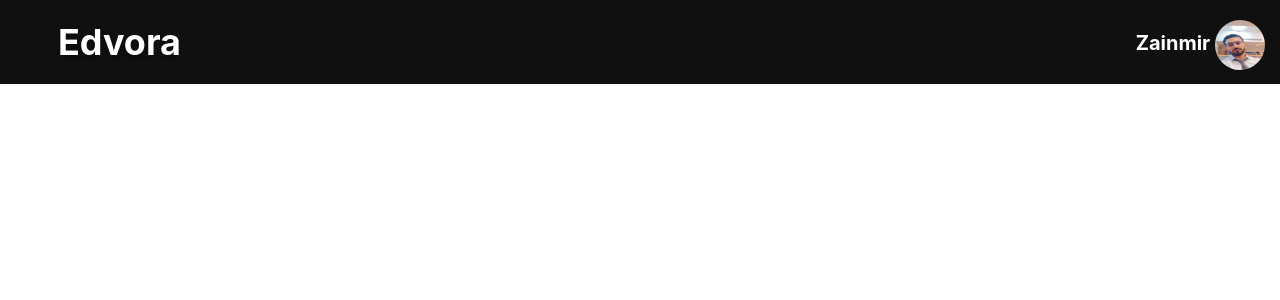
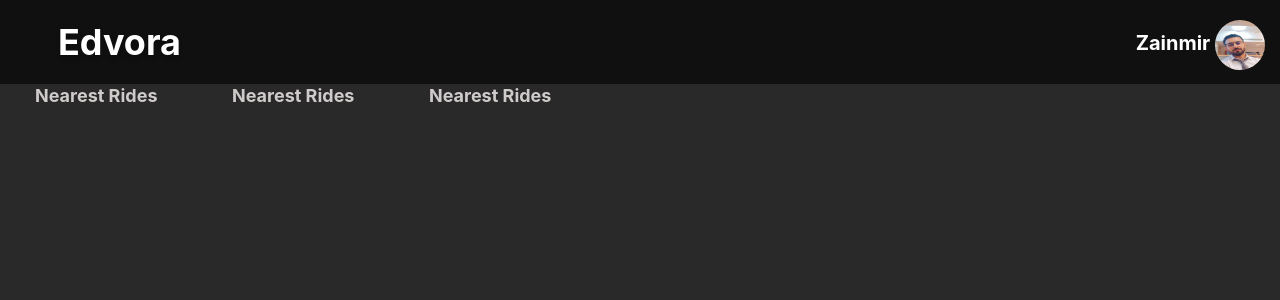
Before and after one commit to Zain-mir24/Edvora-Test, a React (Create React App) app: page / in a window 1280 px wide. Shown: the top 300 px of the page. Built offline with nearby package versions, Linux system fonts and the light colour scheme.

Commit message:
designed main body with span elements

```diff
--- a/src/App.js
+++ b/src/App.js
@@ -1,11 +1,13 @@
 import logo from './logo.svg';
 import './App.css';
 import Header from "./components/Header/Header"
+import Body from "./components/MainBody/Body"
 function App() {
   return (
 
     <div className="App">
      <Header />
+     <Body />
     </div>
   );
 }
--- a/src/components/Header/Header.css
+++ b/src/components/Header/Header.css
@@ -1,3 +1,4 @@
+/* Header styling */
 .header {
   background-color: #101010;
   height: 84px;
@@ -23,17 +24,14 @@
 .rightHeading {
   text-align: right;
   margin-top: 20.28px;
-
-
   font-family: Inter;
   font-style: normal;
   font-weight: bold;
   font-size: 20px;
   line-height: 24px;
-
   color: #ffffff;
 }
-.rectangle{
+.rectangle {
   width: 50px;
   height: 50px;
   border-radius: 50%;
--- /dev/null
+++ b/src/components/MainBody/Body.css
@@ -0,0 +1,22 @@
+.mainBackground {
+  background: #292929;
+  height: 768px;
+  text-align: left;
+}
+
+/* Span elements */
+.spanElement {
+    color: #D0CBCB;
+  padding: 15px;
+  margin: 20px;
+  /* top: 25px;     */
+  font-family: Inter;
+font-style: normal;
+font-weight: bold;
+font-size: 18px;
+line-height: 22px;
+}
+.spanElement:hover{
+    text-decoration: underline;
+    color:#ffffff;
+}
--- /dev/null
+++ b/src/components/MainBody/Body.jsx
@@ -0,0 +1,13 @@
+import React from "react";
+import "./Body.css";
+function Body() {
+  return (
+    <div className="mainBackground">
+      <span className="spanElement">Nearest Rides</span>{" "}
+      <span className="spanElement">Nearest Rides</span>{" "}
+      <span className="spanElement">Nearest Rides</span>
+    </div>
+  );
+}
+
+export default Body;
```
Lines whose indentation alone changed are shown as unchanged.
